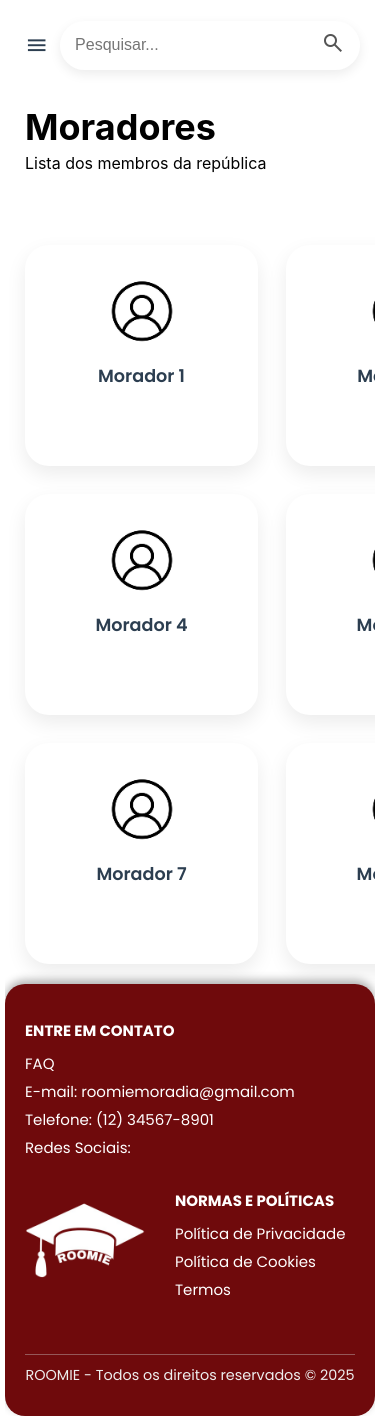
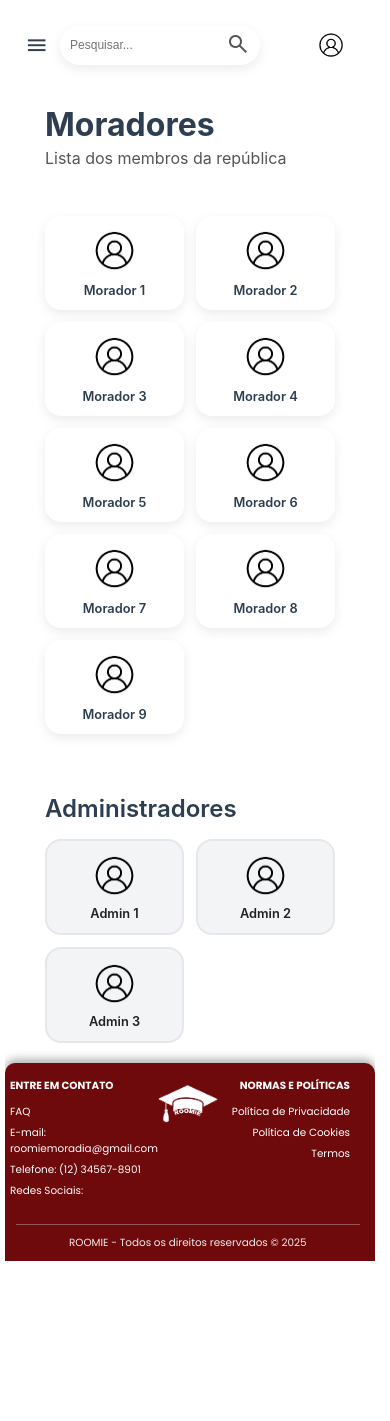
Before and after one commit to thaynabecker/roomie-frontend, a Vue app: page /admin/moradores in a window 390 px wide. After the commit the page ends 1266 px from the top, so only its background shows below. Built offline with nearby package versions, Linux system fonts and the light colour scheme.

Commit message:
FEAT: improve profile page responsiveness and layout adjustments

```diff
--- a/src/components/FooterComponent.vue
+++ b/src/components/FooterComponent.vue
@@ -1,6 +1,6 @@
 <template>
   <footer class="footer">
-   <nav>
+    <nav class="footer-nav">
       <ul class="contact">
         <li class="bold">ENTRE EM CONTATO</li>
         <li>FAQ</li>
@@ -39,30 +39,43 @@
   padding: 30px 20px;
   box-shadow: 0 -4px 8px rgba(0,0,0,0.3);
   font-family: "Poppins", sans-serif;
- border-radius: 20px;
+  border-top-left-radius: 10px;   /* cantos menos arredondados */
+  border-top-right-radius: 10px;
+  border-bottom-left-radius: 0;
+  border-bottom-right-radius: 0;
   box-sizing: border-box;
+  position: relative;
 }
 
-/* Nav interno */
-nav {
+.footer-nav {
   display: flex;
- justify-content: space-between; /* contact esquerda, norms direita */
+  justify-content: space-between;
   align-items: flex-start;
- flex-wrap: wrap;
+  max-width: 900px; /* nav visualmente centralizado */
+  margin: 0 auto;
   position: relative;
- margin-bottom: 20px;
 }
 
-ul.contact, ul.norms {
+ul.contact,
+ul.norms {
   min-width: 180px;
   list-style: none;
   margin: 0;
   padding: 0;
+}
+
+ul.contact {
   text-align: left;
+  padding-left: 10px; /* ajustado mais para esquerda */
+}
+
+ul.norms {
+  text-align: right;
+  padding-right: 10px; /* ajuste lateral */
 }
 
 ul.logo {
- position: absolute; /* centraliza sobre nav */
+  position: absolute;
   left: 50%;
   transform: translateX(-50%);
   list-style: none;
@@ -72,7 +85,7 @@ ul.logo {
 }
 
 ul.logo img {
- width: 120px;
+  width: 110px; /* levemente menor para caber melhor */
   display: block;
   margin: 0 auto;
 }
@@ -80,6 +93,7 @@ ul.logo img {
 li {
   margin: 5px 0;
   color: white;
+  font-size: 1rem;
 }
 
 li.bold {
@@ -111,14 +125,28 @@ p {
   margin: 0;
 }
 
-@media (max-width: 763px) {
- ul.contact, ul.norms {
-   margin-bottom: 20px;
+/* 🔽 Ajuste proporcional em telas pequenas */
+@media (max-width: 768px) {
+  .footer {
+    padding: 10px 15px 10px 10.5px; /* aumenta o fundo só no mobile */
+    min-height: 100px;             /* altura mínima maior */
   }
- ul.logo {
-   position: static;
-   transform: none;
-   margin-bottom: 20px;
+
+  li {
+    font-size: 0.65rem;
+  }
+
+  ul.logo img {
+    width: 60px;
+  }
+
+  .footer-nav .contact {
+    margin: 0 0 0 -4vw;
+  }
+
+  p {
+    font-size: 0.65rem;
   }
 }
+
 </style>
--- a/src/components/ProfileComponent.vue
+++ b/src/components/ProfileComponent.vue
@@ -23,31 +23,70 @@ defineProps({
   align-items: center;
   gap: 12px;
   margin-right: 40px;
-  cursor: pointer; /* mousezinho */
-  text-decoration: none; /* tira sublinhado do router-link */
-  color: inherit; /* mantém a cor do texto normal */
+  cursor: pointer;
+  text-decoration: none;
+  color: inherit;
   font-family: "Poppins", sans-serif;
+  transition: opacity 0.3s ease;
 }
 .profile-info:hover {
-  opacity: 0.8; /* feedback visual */
+  opacity: 0.8;
 }
+
 .profile-photo {
   width: 40px;
   height: 40px;
   border-radius: 50%;
   object-fit: cover;
 }
+
 .profile-details {
   display: flex;
   flex-direction: column;
 }
+
 .profile-name {
   font-weight: 600;
   font-size: 16px;
 }
+
 .profile-role {
   font-size: 13px;
   color: #888;
   margin-top: 2px;
 }
+
+/* 🔽 RESPONSIVO */
+@media (max-width: 900px) {
+  .profile-info {
+    gap: 8px;
+    margin-right: 20px;
+  }
+  .profile-photo {
+    width: 32px;
+    height: 32px;
+  }
+  .profile-name {
+    font-size: 14px;
+  }
+  .profile-role {
+    font-size: 11px;
+  }
+}
+
+/* 🔽 Muito pequenas telas (ex: celular) */
+@media (max-width: 500px) {
+  .profile-info {
+    gap: 6px;
+    margin-right: 10px;
+  }
+  .profile-photo {
+    width: 28px;
+    height: 28px;
+  }
+  /* Esconde os detalhes do perfil no celular */
+  .profile-details {
+    display: none;
+  }
+}
 </style>
--- a/src/components/SearchComponent.vue
+++ b/src/components/SearchComponent.vue
@@ -2,6 +2,9 @@
 import { ref } from "vue";
 const searchQuery = ref('')
 
+function buscar() {
+  console.log("Buscando:", searchQuery.value);
+}
 </script>
 
 <template>
@@ -27,6 +30,7 @@ const searchQuery = ref('')
   box-shadow: 0 4px 12px rgba(0, 0, 0, 0.08);
   width: 300px;
   max-width: 100%;
+  transition: width 0.3s ease;
 }
 
 .barra-pesquisa input {
@@ -45,4 +49,31 @@ const searchQuery = ref('')
   color: #555;
   font-size: 18px;
 }
+
+/* RESPONSIVO */
+@media (max-width: 900px) {
+  .barra-pesquisa {
+    width: 260px; /* aumentei um pouco */
+    padding: 8px 12px;
+  }
+  .barra-pesquisa input {
+    font-size: 14px;
+  }
+  .barra-pesquisa button {
+    font-size: 16px;
+  }
+}
+
+@media (max-width: 500px) {
+  .barra-pesquisa {
+    width: 200px; /* aumentei um pouco para caber a lupa */
+    padding: 6px 10px;
+  }
+  .barra-pesquisa input {
+    font-size: 12px;
+  }
+  .barra-pesquisa button {
+    font-size: 14px;
+  }
+}
 </style>
--- a/src/views/admin/MoradoresAView.vue
+++ b/src/views/admin/MoradoresAView.vue
@@ -28,144 +28,172 @@ onMounted(() => {
 
 <template>
   <div class="container">
-    <!-- Título e subtítulo fora do header -->
+    <!-- Título -->
     <section class="title-section">
       <h1 class="title">Moradores</h1>
       <p class="subtitle">Lista dos membros da república</p>
     </section>
+
     <main class="main">
-      <!-- Moradores -->
-      <section class="moradores-section">
-        <div class="moradores-grid">
-          <div v-for="morador in moradores" :key="morador.id" class="morador-card">
-            <img :src="icon" alt="Ícone morador" class="morador-icon" />
-            <p class="morador-nome">{{ morador.nome }}</p>
-          </div>
+      <!-- Grid de moradores -->
+      <section class="moradores-grid">
+        <div v-for="morador in moradores" :key="morador.id" class="morador-card">
+          <img :src="morador.foto" alt="Ícone morador" class="morador-icon" />
+          <p class="morador-nome">{{ morador.nome }}</p>
         </div>
       </section>
+
       <!-- Administradores -->
-      <aside class="admin-section">
+      <section class="admin-section">
         <h2 class="section-title">Administradores</h2>
-        <div class="admins">
+        <div class="admins-grid">
           <div v-for="admin in administradores" :key="admin.id" class="admin-card">
             <img :src="admin.foto" alt="Avatar admin" class="admin-avatar" />
             <p class="admin-nome">{{ admin.nome }}</p>
           </div>
         </div>
-      </aside>
+      </section>
     </main>
   </div>
 </template>
 
 <style scoped>
-body {
+.container {
+  display: flex;
+  flex-direction: column;
+  gap: 32px;
+  padding: 0 20px;
+}
+
+/* Título */
+.title-section {
+  margin-bottom: 16px;
+}
+.title {
+  font-size: 2rem;
+  font-weight: 700;
+  margin: 0 0 4px;
+}
+.subtitle {
+  font-size: 1rem;
   margin: 0;
-  font-family: 'Poppins', sans-serif;
-  background-color: #f9fafb;
-  color: #222;
+  color: #555;
 }
-main {
-  font-family: "Poppins", sans-serif;
-}
-.container {
-  flex: 1; /* ocupa o resto do espaço ao lado da sidebar */
+
+/* Main layout */
+.main {
   display: flex;
   flex-direction: column;
   gap: 40px;
 }
-/* Seção do título */
-.title-section {
-  margin-bottom: 32px;
-}
-.title {
-  font-size: 2.25rem;
-  font-weight: 700;
-  margin: 0 0 4px;
-  color: black;
-}
-.subtitle {
-  font-size: 1rem;
-  color: black;
-  margin: 0;
-}
-/* Main Layout */
-.main {
-  display: flex;
-  gap: 40px;
-  flex: 1;
-  padding-right: 20px;
-}
-.moradores-section {
-  flex: 1;
-}
-.section-title {
-  font-size: 1.5rem;
-  font-weight: 600;
-  margin-bottom: 24px;
-}
-/* Grid */
+
+/* Grid de moradores */
 .moradores-grid {
   display: grid;
   grid-template-columns: repeat(3, 1fr);
   gap: 28px;
 }
 .morador-card {
-  width: 233px;
-  height: 221px;
   background: #fff;
-  padding: 30px 70px;
-  border-radius: 24px;
-  box-shadow: 0 8px 20px rgba(0,0,0,0.08);
+  padding: 20px;
+  border-radius: 16px;
   text-align: center;
   display: flex;
   flex-direction: column;
   align-items: center;
-  gap: 16px;
+  gap: 10px;
+  box-shadow: 0 4px 12px rgba(0,0,0,0.08);
   transition: box-shadow 0.3s ease;
-  cursor: default;
 }
 .morador-card:hover {
-  box-shadow: 0 10px 28px rgba(139, 30, 35, 0.3);
+  box-shadow: 0 6px 16px rgba(139,30,35,0.3);
 }
 .morador-icon {
-  width: 72px;
-  height: 72px;
+  width: 60px;
+  height: 60px;
 }
 .morador-nome {
   font-weight: 600;
-  font-size: 1.1rem;
+  font-size: 1rem;
   margin: 0;
 }
-/* ADMIN */
+
+/* Admins */
 .admin-section {
-  width: 240px;
-  flex-shrink: 0;
+  margin-top: 20px;
 }
-.admins {
-  display: flex;
-  flex-direction: column;
-  gap: 24px;
-  margin-top: 16px;
+.section-title {
+  font-size: 1.5rem;
+  font-weight: 600;
+  margin-bottom: 16px;
+}
+.admins-grid {
+  display: grid;
+  grid-template-columns: repeat(3, 1fr);
+  gap: 16px;
 }
 .admin-card {
+  background: #f3f4f6;
+  padding: 16px;
+  border-radius: 16px;
+  text-align: center;
   display: flex;
   flex-direction: column;
   align-items: center;
-  cursor: default;
+  gap: 8px;
+  border: 2px solid #e5e7eb;
 }
 .admin-avatar {
-  width: 64px;
-  height: 64px;
+  width: 50px;
+  height: 50px;
   border-radius: 50%;
   object-fit: cover;
-  border: 3px solid transparent;
-  transition: border-color 0.3s ease;
 }
 .admin-nome {
-  margin-top: 8px;
-  font-size: 0.95rem;
+  font-size: 0.9rem;
   font-weight: 600;
   color: #222;
-  text-align: center;
+}
+
+/* RESPONSIVO */
+@media (max-width: 768px) {
+  .moradores-grid,
+  .admins-grid {
+    grid-template-columns: repeat(2, 1fr); /* 2 colunas no tablet/celular */
+    gap: 16px;
+  }
+  .morador-card {
+    padding: 16px;
+  }
+  .morador-icon,
+  .admin-avatar {
+    width: 50px;
+    height: 50px;
+  }
+  .morador-nome,
+  .admin-nome {
+    font-size: 0.85rem;
+  }
+}
+
+@media (max-width: 480px) {
+  .moradores-grid,
+  .admins-grid {
+    grid-template-columns: repeat(2, 1fr);
+    gap: 12px;
+  }
+  .morador-card,
+  .admin-card {
+    padding: 12px;
+  }
+  .morador-icon,
+  .admin-avatar {
+    width: 45px;
+    height: 45px;
+  }
+  .morador-nome,
+  .admin-nome {
+    font-size: 0.8rem;
+  }
 }
 </style>
--- a/src/views/morador/MoradoresMView.vue
+++ b/src/views/morador/MoradoresMView.vue
@@ -28,52 +28,53 @@ onMounted(() => {
 
 <template>
   <div class="container">
-    <!-- Título e subtítulo fora do header -->
+    <!-- Título -->
     <section class="title-section">
       <h1 class="title">Moradores</h1>
       <p class="subtitle">Lista dos membros da república</p>
     </section>
+
     <main class="main">
-      <!-- Moradores -->
-      <section class="moradores-section">
-        <div class="moradores-grid">
-          <div v-for="morador in moradores" :key="morador.id" class="morador-card">
-            <img :src="icon" alt="Ícone morador" class="morador-icon" />
-            <p class="morador-nome">{{ morador.nome }}</p>
+      <!-- Grid geral -->
+      <section class="grid-section">
+        <!-- Moradores -->
+        <div
+          v-for="morador in moradores"
+          :key="'morador-' + morador.id"
+          class="morador-card"
+        >
+          <img :src="morador.foto" alt="Ícone morador" class="morador-icon" />
+          <p class="morador-nome">{{ morador.nome }}</p>
+        </div>
+
+        <!-- Linha separada para admins -->
+        <div class="admin-wrapper">
+          <h2 class="admin-title">Administradores</h2>
+          <div class="admin-grid">
+            <div
+              v-for="admin in administradores"
+              :key="'admin-' + admin.id"
+              class="admin-card"
+            >
+              <img :src="admin.foto" alt="Avatar admin" class="admin-avatar" />
+              <p class="admin-nome">{{ admin.nome }}</p>
+            </div>
           </div>
         </div>
       </section>
-      <!-- Administradores -->
-      <aside class="admin-section">
-        <h2 class="section-title">Administradores</h2>
-        <div class="admins">
-          <div v-for="admin in administradores" :key="admin.id" class="admin-card">
-            <img :src="admin.foto" alt="Avatar admin" class="admin-avatar" />
-            <p class="admin-nome">{{ admin.nome }}</p>
-          </div>
-        </div>
-      </aside>
     </main>
   </div>
 </template>
 
 <style scoped>
-body {
-  margin: 0;
-  font-family: 'Poppins', sans-serif;
-  background-color: #f9fafb;
-  color: #222;
-}
-main {
-  font-family: "Poppins", sans-serif;
-}
 .container {
-  flex: 1; /* ocupa o resto do espaço ao lado da sidebar */
   display: flex;
   flex-direction: column;
-  gap: 40px;
+  gap: 40px; /* espaçamento padrão */
+  padding-right: 20px;
 }
-/* Seção do título */
+
+/* Título */
 .title-section {
   margin-bottom: 32px;
 }
@@ -88,84 +89,118 @@ main {
   color: black;
   margin: 0;
 }
-/* Main Layout */
+
+/* Main */
 .main {
-  display: flex;
-  gap: 40px;
-  flex: 1;
-  padding-right: 20px;
-}
-.moradores-section {
   flex: 1;
 }
-.section-title {
-  font-size: 1.5rem;
-  font-weight: 600;
-  margin-bottom: 24px;
+
+/* Grid geral */
+.grid-section {
+  display: grid;
+  grid-template-columns: repeat(auto-fit, minmax(140px, 1fr));
+  gap: 20px;
 }
-/* Grid */
-.moradores-grid {
-  display: grid;
-  grid-template-columns: repeat(3, 1fr);
-  gap: 28px;
-}
+
+/* Morador */
 .morador-card {
-  width: 233px;
-  height: 221px;
   background: #fff;
-  padding: 30px 70px;
-  border-radius: 24px;
-  box-shadow: 0 8px 20px rgba(0,0,0,0.08);
+  padding: 16px;
+  border-radius: 16px;
+  box-shadow: 0 4px 12px rgba(0,0,0,0.08);
   text-align: center;
   display: flex;
   flex-direction: column;
   align-items: center;
-  gap: 16px;
+  gap: 10px;
   transition: box-shadow 0.3s ease;
-  cursor: default;
 }
 .morador-card:hover {
-  box-shadow: 0 10px 28px rgba(139, 30, 35, 0.3);
+  box-shadow: 0 6px 16px rgba(139, 30, 35, 0.3);
 }
 .morador-icon {
-  width: 72px;
-  height: 72px;
+  width: 50px;
+  height: 50px;
 }
 .morador-nome {
   font-weight: 600;
-  font-size: 1.1rem;
+  font-size: 0.95rem;
   margin: 0;
 }
-/* ADMIN */
-.admin-section {
-  width: 240px;
-  flex-shrink: 0;
+
+/* Wrapper dos admins */
+.admin-wrapper {
+  grid-column: 1 / -1; /* força nova linha */
+  margin-top: 20px;
 }
-.admins {
-  display: flex;
-  flex-direction: column;
-  gap: 24px;
-  margin-top: 16px;
+
+/* Título Admin */
+.admin-title {
+  font-size: 1.5rem;
+  font-weight: 600;
+  margin-bottom: 16px;
 }
+
+/* Grid só de admins */
+.admin-grid {
+  display: grid;
+  grid-template-columns: repeat(auto-fit, minmax(120px, 1fr));
+  gap: 16px;
+}
+
+/* Card Admin */
 .admin-card {
+  background: #f3f4f6;
+  padding: 16px;
+  border-radius: 16px;
+  text-align: center;
   display: flex;
   flex-direction: column;
   align-items: center;
-  cursor: default;
+  gap: 8px;
+  border: 2px solid #e5e7eb;
 }
 .admin-avatar {
-  width: 64px;
-  height: 64px;
+  width: 50px;
+  height: 50px;
   border-radius: 50%;
   object-fit: cover;
-  border: 3px solid transparent;
-  transition: border-color 0.3s ease;
 }
 .admin-nome {
-  margin-top: 8px;
-  font-size: 0.95rem;
+  font-size: 0.9rem;
   font-weight: 600;
   color: #222;
-  text-align: center;
+}
+
+/* RESPONSIVO */
+@media (max-width: 768px) {
+  .grid-section {
+    grid-template-columns: repeat(auto-fit, minmax(120px, 1fr));
+  }
+
+  /* 🔽 Aproxima os moradores do subtítulo */
+  .title-section {
+    margin-bottom: 12px;
+  }
+}
+
+@media (max-width: 480px) {
+  .grid-section {
+    grid-template-columns: 1fr 1fr;
+  }
+  .morador-icon,
+  .admin-avatar {
+    width: 40px;
+    height: 40px;
+  }
+  .morador-nome,
+  .admin-nome {
+    font-size: 0.8rem;
+  }
+
+  /* 🔽 Aproxima ainda mais os cards do subtítulo */
+  .title-section {
+    margin-bottom: -10px;
+  }
 }
 </style>
```
Also changed, not shown: src/components/SideBarComponent.vue (+66 -27 lines), src/views/cadastro/PerfilView.vue (+62 -18 lines). Lines whose indentation alone changed are shown as unchanged.
